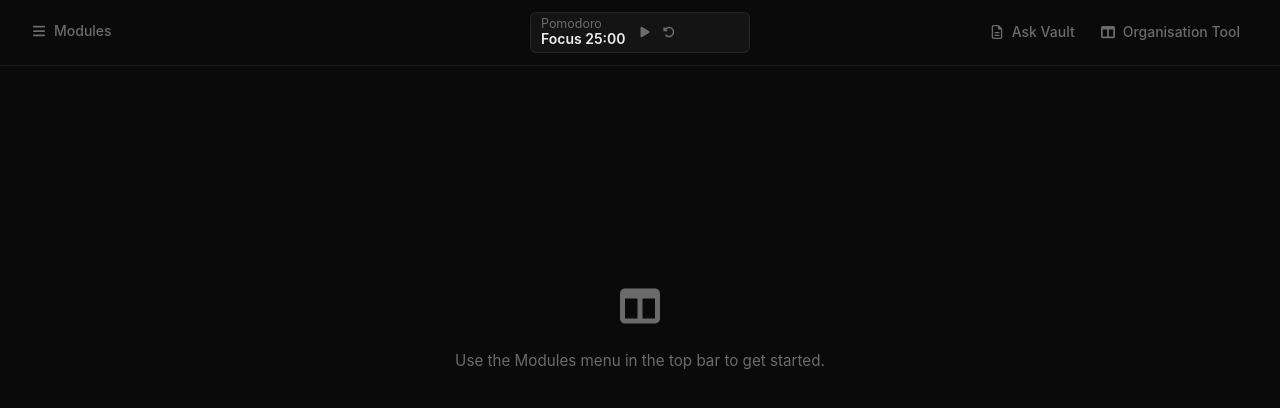
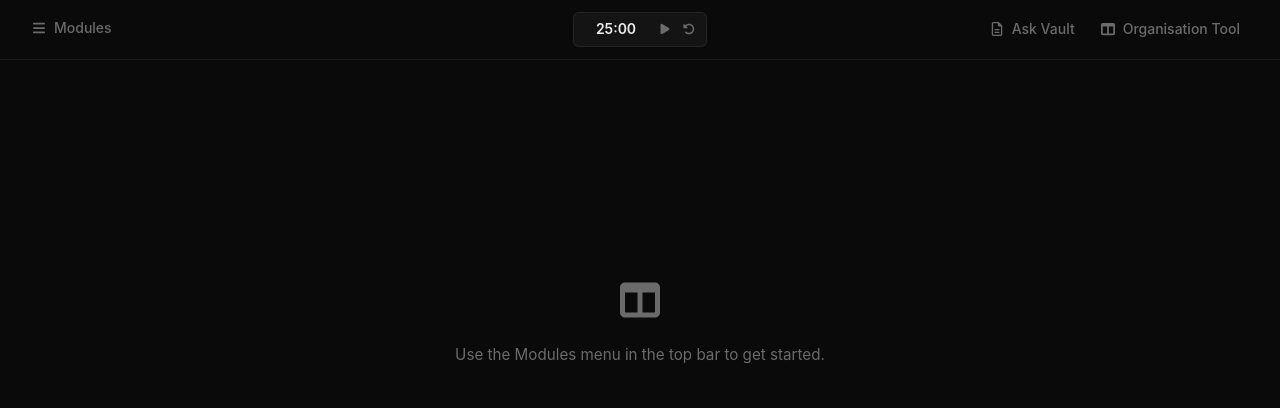
Before and after one commit to Aleks-Tacconi/ObsidianOrganizer, a React (Vite) app in the folder frontend/: page / in a window 1280 px wide. Shown: the top 408 px of the page. Built offline with nearby package versions, Linux system fonts and the light colour scheme.

Commit message:
fix: simplify the top bar pomodoro timer

```diff
--- a/frontend/src/Components/Layout/PomodoroTimer.tsx
+++ b/frontend/src/Components/Layout/PomodoroTimer.tsx
@@ -107,7 +107,6 @@ function playCompletionBeep(audioContextRef: MutableRefObject<AudioContext | nul
 export default function PomodoroTimer() {
   const [timerState, setTimerState] = useState<TimerState>(() => loadStoredState());
   const audioContextRef = useRef<AudioContext | null>(null);
-  const phaseLabel = timerState.phase === "work" ? "Focus" : "Break";
   const timerDisplay = useMemo(() => formatTime(timerState.remainingSeconds), [timerState.remainingSeconds]);
 
   useEffect(() => {
@@ -191,31 +190,59 @@ export default function PomodoroTimer() {
     setTimerState(createTimerState(timerState.phase, false, getPhaseDuration(timerState.phase)));
   };
 
+  const cycleTimerLength = () => {
+    setTimerState((currentState) => {
+      const nextPhase = getNextPhase(currentState.phase);
+      return createTimerState(nextPhase, false, getPhaseDuration(nextPhase));
+    });
+  };
+
   return (
     <Box
       sx={{
         justifySelf: "center",
-        minWidth: { xs: "auto", md: 220 },
+        display: "flex",
+        justifyContent: "center",
       }}
     >
       <Stack
         direction="row"
-        spacing={1}
+        spacing={0.25}
         alignItems="center"
         sx={{
-          px: 1.25,
+          px: 0.75,
           py: 0.5,
           borderRadius: "6px",
           border: "1px solid rgba(255,255,255,0.07)",
           backgroundColor: "#141414",
         }}
       >
-        <Box sx={{ minWidth: { xs: 64, sm: 72 } }}>
-          <Typography variant="caption" color="text.secondary" sx={{ display: "block", lineHeight: 1.1 }}>
-            Pomodoro
-          </Typography>
+        <Box
+          component="button"
+          onClick={cycleTimerLength}
+          sx={{
+            border: 0,
+            backgroundColor: "transparent",
+            color: "text.primary",
+            cursor: "pointer",
+            borderRadius: "6px",
+            px: 1,
+            py: 0.5,
+            minWidth: 72,
+            transition: "background-color 150ms ease-out, color 150ms ease-out",
+            "&:hover": {
+              backgroundColor: "rgba(255,255,255,0.04)",
+            },
+            "&:focus-visible": {
+              outline: "2px solid #e0e0e0",
+              outlineOffset: 2,
+            },
+          }}
+          aria-label="Cycle pomodoro timer length"
+          title="Cycle between 25 and 5 minutes"
+        >
           <Typography variant="body2" sx={{ fontWeight: 600, lineHeight: 1.2 }}>
-            {phaseLabel} {timerDisplay}
+            {timerDisplay}
           </Typography>
         </Box>
 
--- a/frontend/src/Components/Layout/SidebarLayout.tsx
+++ b/frontend/src/Components/Layout/SidebarLayout.tsx
@@ -149,7 +149,7 @@ export default function SidebarLayout({
               direction="row"
               spacing={1.25}
               alignItems="center"
-              sx={{ justifySelf: "end", gridColumn: { xs: "1 / -1", md: "auto" }, flexWrap: "wrap" }}
+              sx={{ justifySelf: "end", justifyContent: "flex-end", gridColumn: { xs: "1 / -1", md: "auto" }, flexWrap: "wrap" }}
             >
               {topBarLink({
                 label: "Ask Vault",
```
